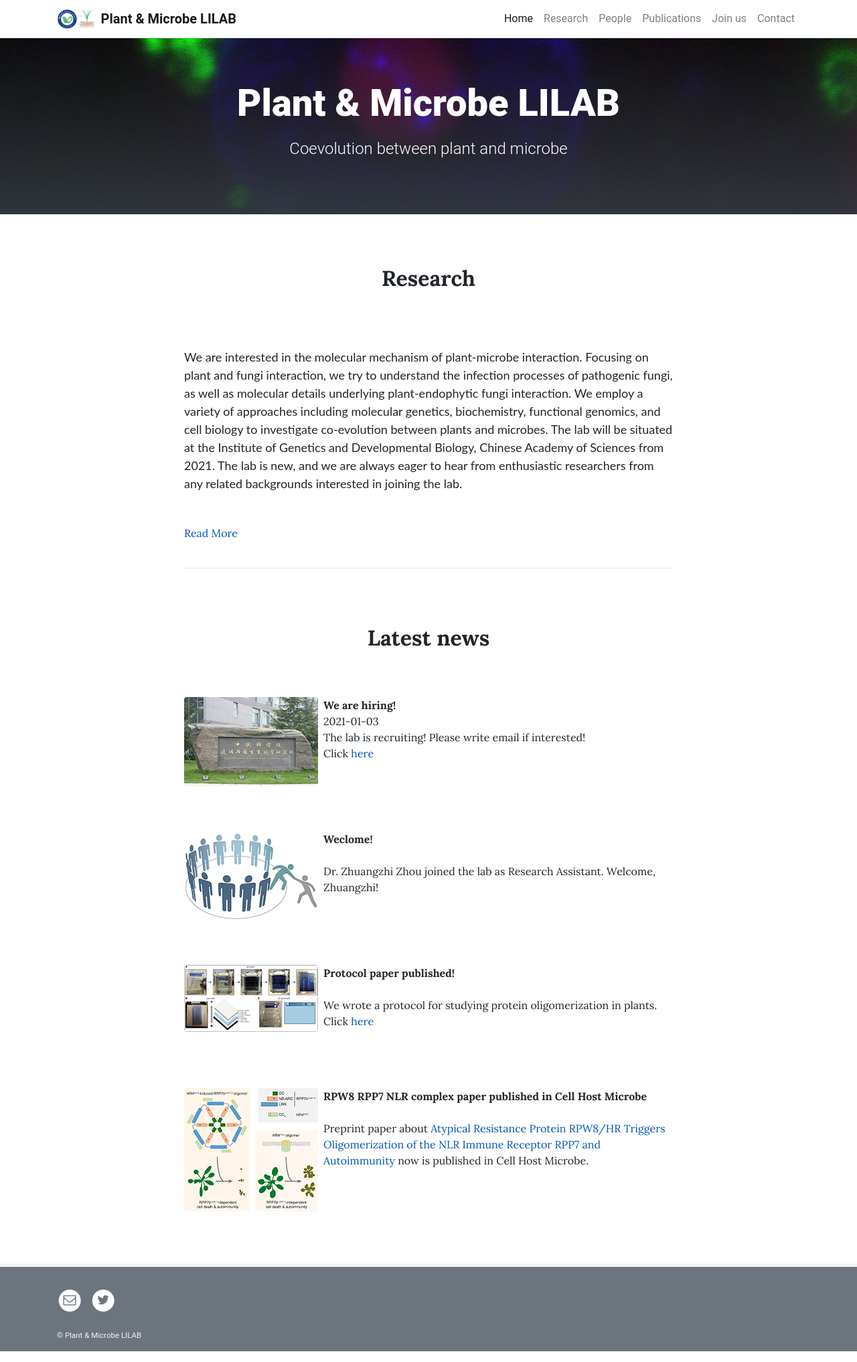
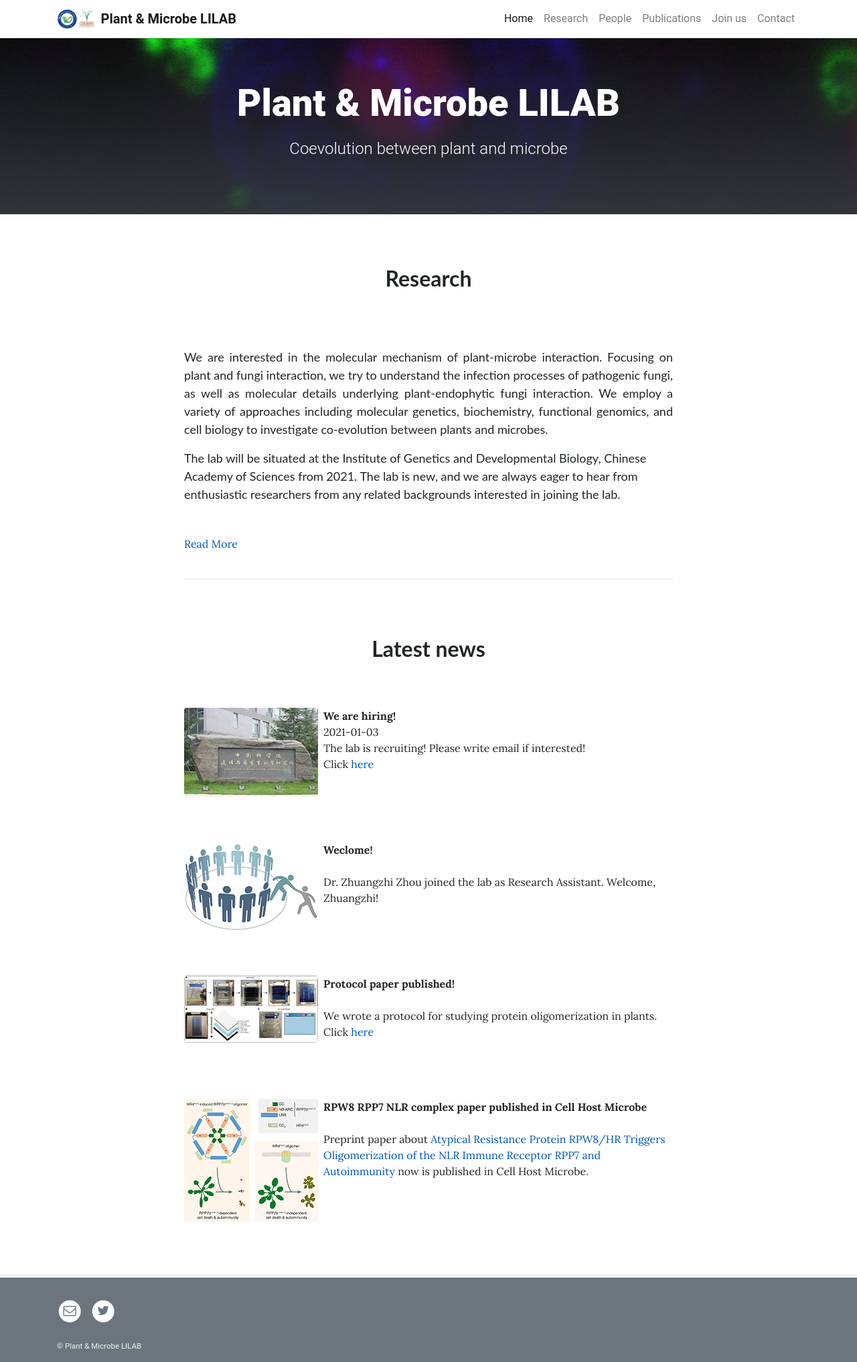
Before and after one commit to leili-plantmicrobe/leili-plantmicrobe.github.io, a Jekyll site: the page built from pages/home.md, in a window 1280 px wide. Shown: the whole page at 67% size. Built offline with Jekyll 4.4.1, drawn with Linux system fonts in a browser that asks for light colours.

Commit message:
Update home.md

```diff
--- a/pages/home.md
+++ b/pages/home.md
@@ -8,13 +8,13 @@ permalink: /
 &nbsp;
 &nbsp;
 <p align="center">
-<font size="6">
+<font face="Lato" size="6">
   <b>Research</b>
 </font>
 </p>
 <br/>
 <br/>
-<font size="4" face="Lato">We are interested in the molecular mechanism of plant-microbe interaction. Focusing on plant and fungi interaction, we try to understand the infection processes of pathogenic fungi, as well as molecular details underlying plant-endophytic fungi interaction. We employ a variety of approaches including molecular genetics, biochemistry, functional genomics, and cell biology to investigate co-evolution between plants and microbes.</font>
+<p align="justify"><font size="4" face="Lato">We are interested in the molecular mechanism of plant-microbe interaction. Focusing on plant and fungi interaction, we try to understand the infection processes of pathogenic fungi, as well as molecular details underlying plant-endophytic fungi interaction. We employ a variety of approaches including molecular genetics, biochemistry, functional genomics, and cell biology to investigate co-evolution between plants and microbes.</font></p>
 
 <font  size="4"  face="Lato">The lab will be situated at the Institute of Genetics and Developmental Biology, Chinese Academy of Sciences from 2021. The lab is new, and we are always eager to hear from enthusiastic researchers from any related backgrounds interested in joining the lab.</font>
 <br/>
@@ -29,8 +29,8 @@ permalink: /
 <br/>
 <br/>
 <p align="center">
-<font size="6">
-<b>Latest news</b>
+<font face="Lato" size="6">
+ <b>Latest news</b>
 </font>
 </p>
 <br/>
```
